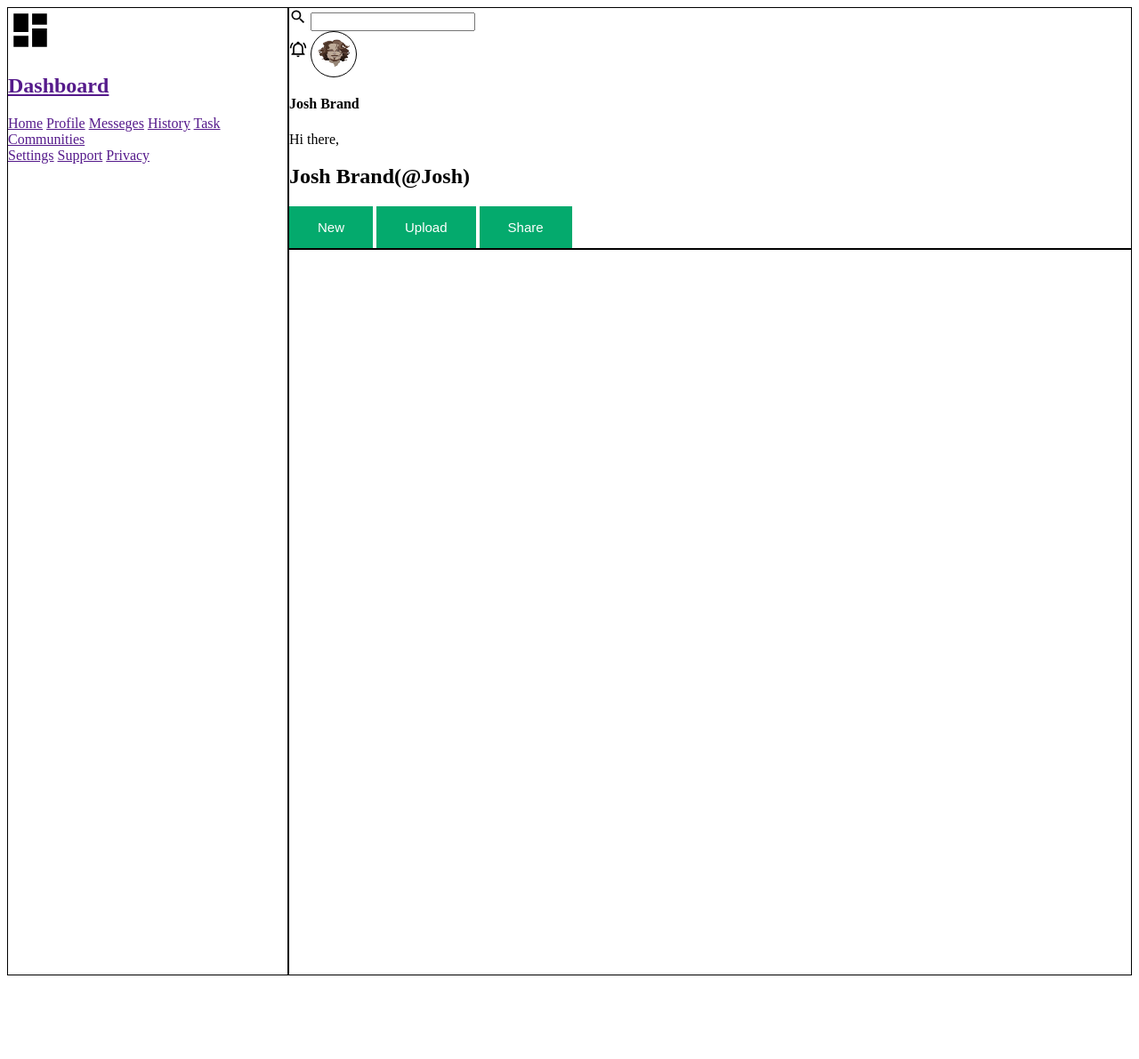
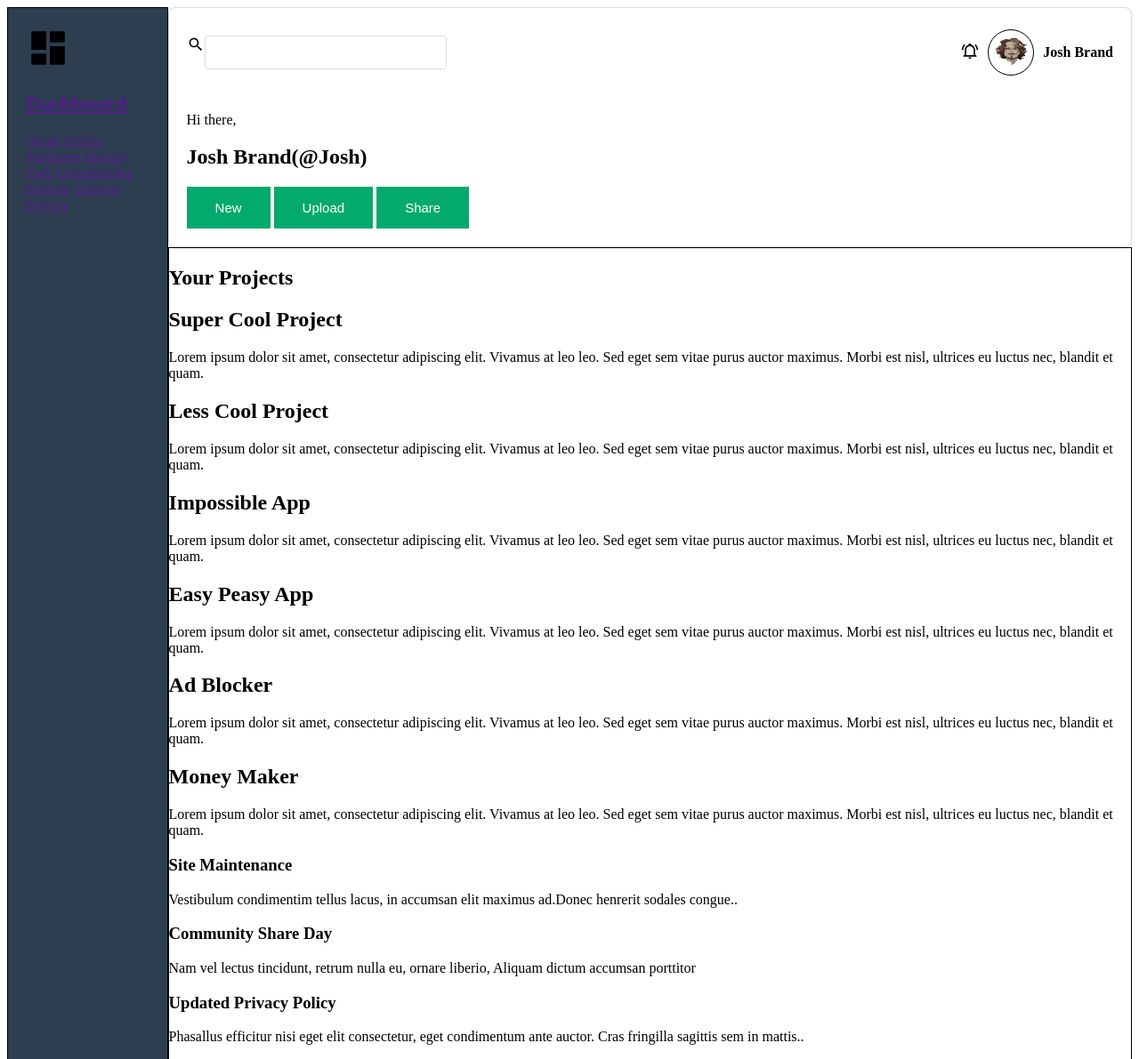
Before and after one commit to Phoesston/Admin-Dashboard, a plain HTML site: page index.html in a window 1280 px wide. Shown: the top 1191 px of the page at 89% size. Before the commit the page ends 1105 px from the top, so only its background shows below. Drawn offline with Linux system fonts and the light colour scheme.

Commit message:
header and dashboard in proogress

```diff
--- a/index.html
+++ b/index.html
@@ -12,13 +12,13 @@
             <div class="search-section">
                 <div class="search">
                     <label for="search-bar"><a href=""><img class="search-icon" src="./images/magnify.svg" alt="search"></a></label>
-                <input type="text" name="search-bar" id="search">
+                    <input type="text" name="search-bar" id="search">
                 </div>
 
                 <div class="avatar-side">
                     <a class="notification-icon" href=""><img class="bell" src="./images/bell-ring-outline.svg" alt="bell"></a>
-                <img class="avatar-search" src="./images/avatarPic.png" alt="profile-pic">
-                <h4 class="avatar-name">Josh Brand</h4>
+                    <img class="avatar-search" src="./images/avatarPic.png" alt="profile-pic">
+                    <h4 class="avatar-name">Josh Brand</h4>
                 </div>
             </div>
 
@@ -72,11 +72,71 @@
 
         <div class="main-content">
             <div class="your-projects">
+                <h2>Your Projects</h2>
+                <div class="project-cards">
+                    <h2>Super Cool Project</h2>
+                    <p>
+                        Lorem ipsum dolor sit amet, consectetur adipiscing elit.
+                        Vivamus at leo leo. Sed eget sem vitae purus auctor maximus.
+                        Morbi est nisl, ultrices eu luctus nec, blandit et quam.
+                    </p>
+                </div>
+                <div class="project-cards">
+                    <h2>Less Cool Project</h2>
+                    <p>
+                        Lorem ipsum dolor sit amet, consectetur adipiscing elit.
+                        Vivamus at leo leo. Sed eget sem vitae purus auctor maximus.
+                        Morbi est nisl, ultrices eu luctus nec, blandit et quam.
+                    </p>
+                </div>
+                <div class="project-cards">
+                    <h2>Impossible App</h2>
+                    <p>
+                        Lorem ipsum dolor sit amet, consectetur adipiscing elit.
+                        Vivamus at leo leo. Sed eget sem vitae purus auctor maximus.
+                        Morbi est nisl, ultrices eu luctus nec, blandit et quam.
+                    </p>
+                </div>
+                <div class="project-cards">
+                    <h2>Easy Peasy App</h2>
+                    <p>
+                        Lorem ipsum dolor sit amet, consectetur adipiscing elit.
+                        Vivamus at leo leo. Sed eget sem vitae purus auctor maximus.
+                        Morbi est nisl, ultrices eu luctus nec, blandit et quam.
+                    </p>
+                </div>
+                <div class="project-cards">
+                    <h2>Ad Blocker</h2>
+                    <p>
+                        Lorem ipsum dolor sit amet, consectetur adipiscing elit.
+                        Vivamus at leo leo. Sed eget sem vitae purus auctor maximus.
+                        Morbi est nisl, ultrices eu luctus nec, blandit et quam.
+                    </p>
+                </div>
+                <div class="project-cards">
+                    <h2>Money Maker</h2>
+                    <p>
+                        Lorem ipsum dolor sit amet, consectetur adipiscing elit.
+                        Vivamus at leo leo. Sed eget sem vitae purus auctor maximus.
+                        Morbi est nisl, ultrices eu luctus nec, blandit et quam.
+                    </p>
+                </div>
 
             </div>
 
             <div class="announcements">
-
+                <div class="announcements-content">
+                    <h3>Site Maintenance</h3>
+                    <p>Vestibulum condimentim tellus lacus, in accumsan elit maximus ad.Donec henrerit sodales congue..</p>
+                </div>
+                <div class="announcements-content">
+                    <h3>Community Share Day</h3>
+                    <p>Nam vel lectus tincidunt, retrum nulla eu, ornare liberio, Aliquam dictum accumsan porttitor</p>
+                </div>
+                <div class="announcements-content">
+                    <h3>Updated Privacy Policy</h3>
+                    <p>Phasallus efficitur nisi eget elit consectetur, eget condimentum ante auctor. Cras fringilla sagittis sem in mattis..</p>
+                </div>
             </div>
 
             <div class="trending">
--- a/style.css
+++ b/style.css
@@ -1,18 +1,54 @@
 .main-container{
     display: grid;
-    grid-template-columns: repeat(4,1fr);
-    grid-template-rows: repeat(4,1fr);
-    grid-template-areas:
-        'side-bar header header header'
-        'side-bar content content content'
-        'side-bar content content content'
-        'side-bar content content content';
+    grid-template-columns: 1fr 6fr;
+    grid-template-rows: 1fr 4 fr;
 
 }
 
 header{
-    grid-area: header;
-    border: 1px solid black;
+    display: flex;
+    flex-direction: column;
+    gap: 20px;
+    border: 1px solid #ddd;
+    padding: 20px;
+    background-color: #ffffff;
+    box-shadow: 0 2px 5px rgba(0, 0, 0, 0.1);
+    border-radius: 8px;
+}
+
+.search-section{
+    display: flex;
+    justify-content: space-between;
+    align-items: center;
+}
+
+.search{
+    display: flex;
+}
+
+.search input{
+    padding: 10px;
+    font-size: 14px;
+    border: 1px solid #ddd;
+    border-radius: 4px;
+    width: 250px;
+    transition: border-color 0.3s;
+}
+
+.search input:focus{
+    border-color: #04AA6D;
+    outline: none;
+}
+
+.avatar-side{
+    display: flex;
+    align-items: center;
+    gap: 10px;
+}
+
+.notification-icon{
+    position: relative;
+    display: inline-block;
 }
 
 .search-icon{
@@ -34,8 +70,14 @@ header{
 }
 
 .side-bar{
-    grid-area: side-bar;
-    border: 1px solid black;;
+    border: 1px solid black;
+    color: white;
+    padding: 20px;
+    background-color: #2c3e50;
+    display: flex;
+    flex-direction: column;
+    grid-column: 1/2;
+    grid-row: 1/3;
 }
 
 .side-dash-logo{
@@ -55,6 +97,5 @@ button {
 }
 
 .main-content{
-    grid-area: content;
     border: 1px solid black;;
 }
```
